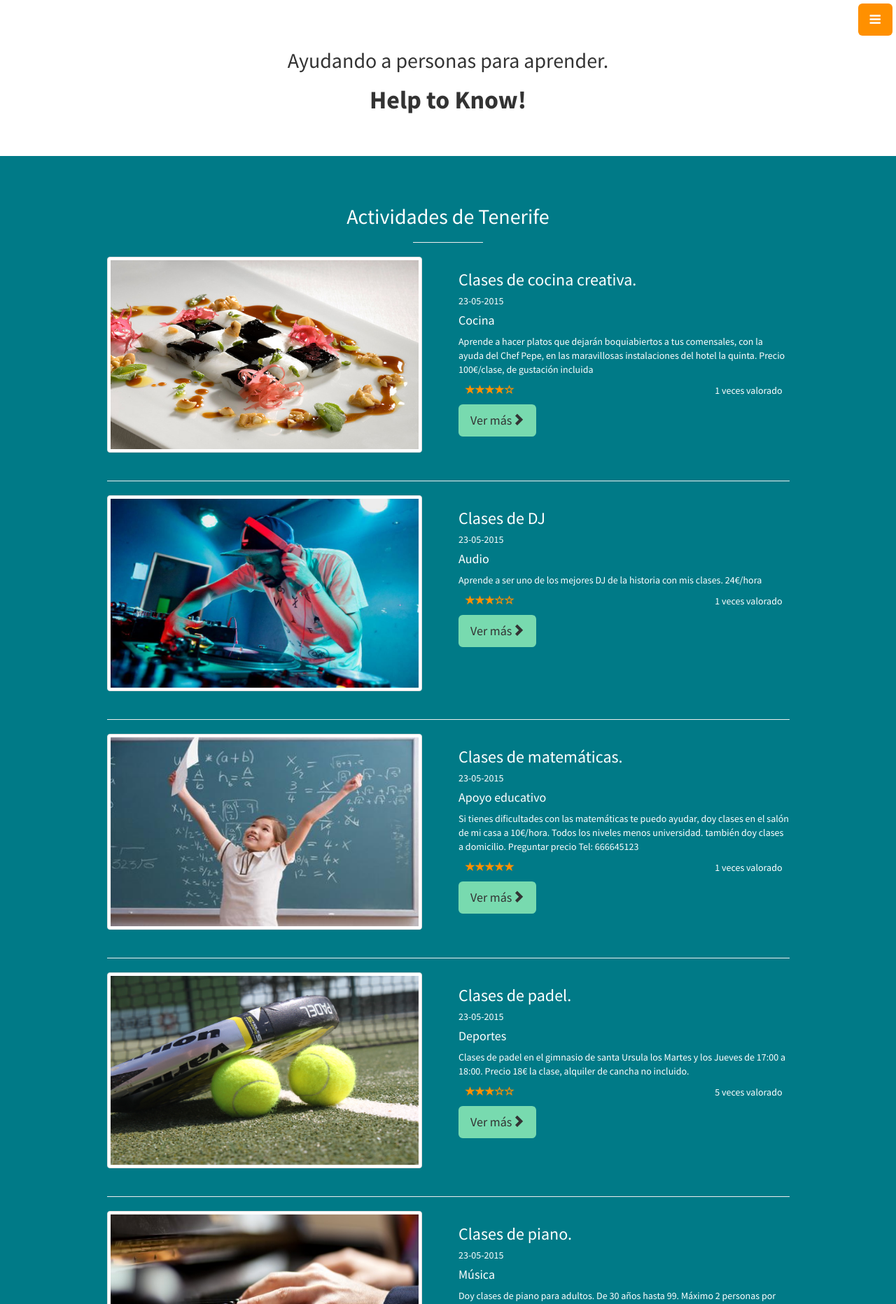
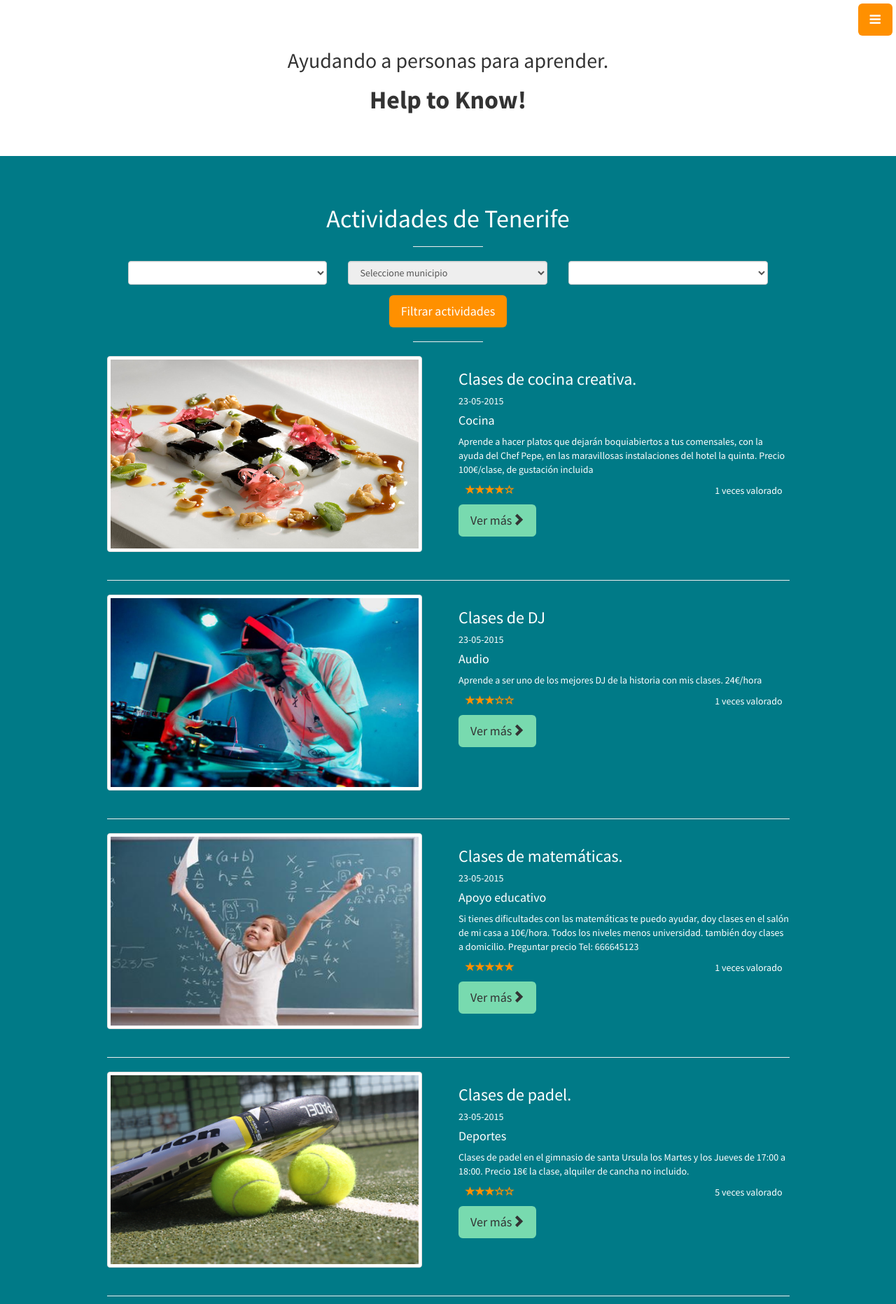
Before and after one commit to janaigus/proyecto, a PHP site: page /php/paginas/isla.php in a window 1280 px wide. Shown: the top 1864 px of the page at 70% size. Run offline with PHP 8.4, Linux system fonts and the light colour scheme; data comes from the database, SQL or seed files in the repository; lists and menus that the app fills with data are empty; some libraries are stand-ins or nearby versions.

Commit message:
Cambios en isla...

```diff
--- a/php/paginas/isla.php
+++ b/php/paginas/isla.php
@@ -3,6 +3,8 @@
     // Obtener la isla sobre la que se va a maquetar la imagen y la pagina actual
     $isla = (isset($_GET['islaSeleccionada'])) ? $_POST['islaSeleccionada'] : "7";
     $paginaSeleccionada = (isset($_GET['paginaSeleccionada'])) ? $_POST['paginaSeleccionada'] : "1";
+    $municipioSeleccionado = (isset($_GET['municipioSeleccionado'])) ? $_POST['municipioSeleccionado'] : "0";
+    $categoriaSeleccionada = (isset($_GET['categoriaSeleccionada'])) ? $_POST['categoriaSeleccionada'] : "1";
     // Traer elementos de la base de datos
     require('../bd/conexionBDlocal.php');
     $db = conectaDb();
@@ -105,12 +107,41 @@
         </div>
         <!-- /.container -->
     </section>
+
     <!-- Seccion principal donde estarán todas las actividades -->
     <section id="actividades" class="services bg-primary">
         <div class="container">
             <div class="row text-center">
                 <div class="col-lg-10 col-lg-offset-1">
-                    <h2>Actividades de <?php echo $nombreIsla; ?></h2>
+                    <h1>Actividades de <?php echo $nombreIsla; ?></h1>
+                    <hr class="small">
+                    <div class="row">
+                   <!-- Principio del carrousel -->
+                   <div class="col-xs-12 col-sm-12 col-md-12">
+                        <form class="form" action="php/paginas/busqueda.php" method="POST" id="formularioBusqueda">
+                            <div class="col-lg-4">
+                                <div class="form-group">
+                                    <select id="busquedaIslas" name="busquedaIslas" class="form-control">
+                                    </select>
+                                </div>
+                            </div>
+                            <div class="col-lg-4">
+                                <div class="form-group">
+                                    <select id="busquedaMunicipios" name="busquedaMunicipios" class="form-control" disabled>
+                                        <option value="0">Seleccione municipio</option>
+                                    </select>
+                                </div>
+                            </div>
+                            <div class="col-lg-4">
+                                <div class="form-group">
+                                    <select id="busquedaCategorias" name="busquedaCategorias" class="form-control">
+                                    </select>
+                                </div>
+                            </div>
+                        </div>
+                        <button id="enviarFormularioBusqueda" type="button" class="btn btn-lg btn-dark">Filtrar actividades</button>
+                        </form>
+                   </div>
                     <hr class="small">
                     <div class="row">
                     <?php
```
